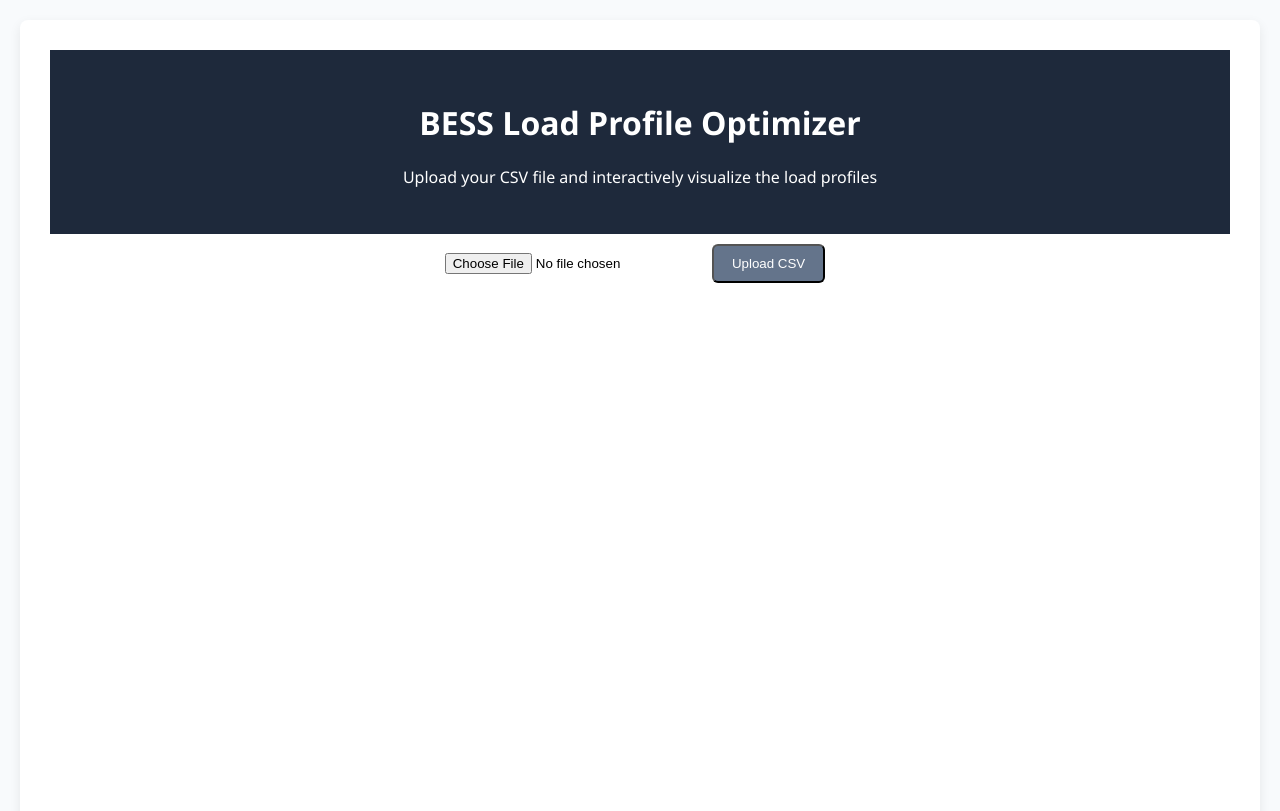
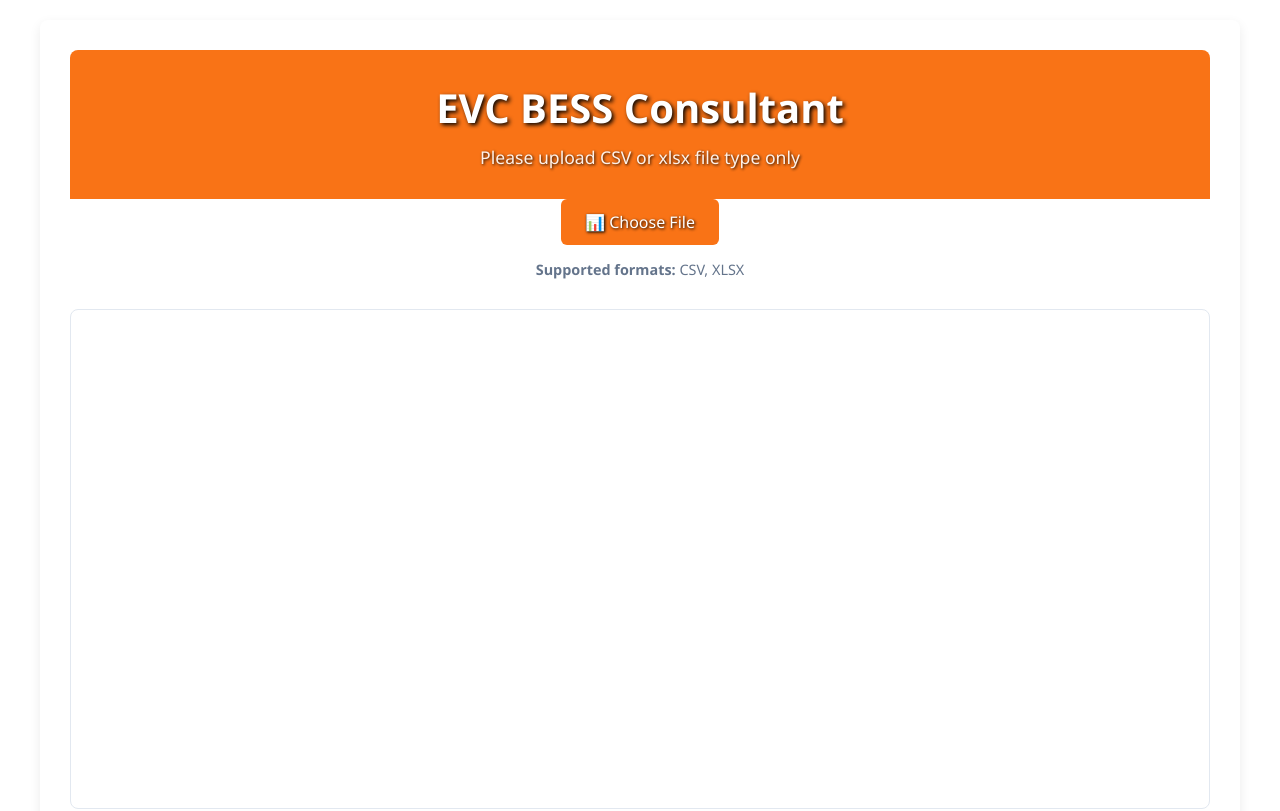
Before and after one commit to Uthayakumarsatyaseelan/EVC-bess-consultant-V2.0, a plain HTML site: page index.html in a window 1280 px wide. Shown: the top 811 px of the page. Drawn offline with nearby package versions, Linux system fonts and the light colour scheme.

Commit message:
index.html

```diff
--- a/index.html
+++ b/index.html
@@ -3,17 +3,24 @@
 <head>
     <meta charset="UTF-8">
     <meta name="viewport" content="width=device-width, initial-scale=1.0">
-    <title>BESS Load Profile Optimizer</title>
+    <title>EVC BESS Consultant</title>
     <script src="https://cdnjs.cloudflare.com/ajax/libs/Chart.js/3.9.1/chart.min.js"></script>
     <script src="https://cdnjs.cloudflare.com/ajax/libs/PapaParse/5.4.1/papaparse.min.js"></script>
     <style>
-        /* Add your styles here */
+        /* Basic reset */
+        * {
+            margin: 0;
+            padding: 0;
+            box-sizing: border-box;
+        }
+
+        /* Body styling */
         body {
             font-family: 'Segoe UI', Tahoma, Geneva, Verdana, sans-serif;
-            background: #f8fafc;
-            margin: 0;
+            background: #ffffff;  /* White background */
             padding: 20px;
         }
+
         .container {
             max-width: 1200px;
             margin: 0 auto;
@@ -22,28 +29,81 @@
             border-radius: 8px;
             box-shadow: 0 4px 12px rgba(0, 0, 0, 0.08);
         }
+
+        /* Header */
         .header {
-            background: #1e293b;
+            background: #F97316;  /* Orange header */
             color: white;
             text-align: center;
             padding: 30px;
+            border-radius: 8px 8px 0 0;
         }
+
+        .header h1 {
+            font-size: 2.5em;
+            font-weight: 700;
+            margin-bottom: 10px;
+            text-shadow: 2px 2px 4px #000000;  /* Black outline for text */
+        }
+
+        .header p {
+            font-size: 1.1em;
+            opacity: 0.9;
+            text-shadow: 1px 1px 3px #000000;  /* Black outline for text */
+        }
+
+        /* Upload Section */
         .upload-section {
             text-align: center;
             margin-bottom: 30px;
         }
+
+        .upload-section input[type="file"] {
+            display: none;
+        }
+
+        .upload-section .file-label {
+            display: inline-block;
+            background: #F97316; /* Orange buttons */
+            color: white;
+            padding: 12px 24px;
+            border-radius: 6px;
+            cursor: pointer;
+            font-size: 1em;
+            font-weight: 500;
+            transition: all 0.2s ease;
+            border: none;
+            text-shadow: 1px 1px 3px #000000; /* Black outline for text */
+        }
+
+        .upload-section .file-label:hover {
+            background: #FF6A13;
+        }
+
+        .file-info {
+            margin-top: 15px;
+            font-size: 0.9em;
+            color: #64748b;
+        }
+
+        /* Chart Section */
         .chart-container {
             background: white;
             padding: 20px;
             margin-bottom: 30px;
+            border-radius: 8px;
+            border: 1px solid #e2e8f0;
             height: 500px;
         }
+
+        /* Controls Section */
         .controls-section {
-            background: #f8fafc;
+            background: #F9FAFB; /* Light background */
             padding: 20px;
             border-radius: 8px;
             border: 1px solid #e2e8f0;
         }
+
         .action-btn {
             background: #64748b;
             color: white;
@@ -51,28 +111,82 @@
             border-radius: 6px;
             cursor: pointer;
             margin: 10px;
+            text-shadow: 1px 1px 3px #000000;  /* Black outline for text */
         }
+
         .action-btn:hover {
             background: #475569;
+        }
+
+        .action-btn.best {
+            background: #059669;
+        }
+
+        .action-btn.best:hover {
+            background: #047857;
+        }
+
+        .action-btn.worst {
+            background: #dc2626;
+        }
+
+        .action-btn.worst:hover {
+            background: #b91c1c;
+        }
+
+        /* Button active state */
+        .zoom-btn {
+            background: #475569;
+            color: white;
+            border: none;
+            padding: 10px 20px;
+            border-radius: 6px;
+            cursor: pointer;
+            font-size: 0.9em;
+            font-weight: 500;
+            transition: all 0.2s ease;
+            margin: 15px auto;
+            display: block;
+        }
+
+        .zoom-btn:hover {
+            background: #334155;
+        }
+
+        .zoom-btn.zoomed-in {
+            background: #059669;
+        }
+
+        .zoom-btn.zoomed-in:hover {
+            background: #047857;
         }
     </style>
 </head>
 <body>
     <div class="container">
+        <!-- Header -->
         <div class="header">
-            <h1>BESS Load Profile Optimizer</h1>
-            <p>Upload your CSV file and interactively visualize the load profiles</p>
+            <h1>EVC BESS Consultant</h1>
+            <p>Please upload CSV or xlsx file type only</p>
         </div>
 
+        <!-- Upload Section -->
         <div class="upload-section">
-            <input type="file" id="csvFile" accept=".csv">
-            <button class="action-btn" onclick="processCSV()">Upload CSV</button>
+            <input type="file" id="csvFile" accept=".csv,.xlsx">
+            <label for="csvFile" class="file-label">
+                📊 Choose File
+            </label>
+            <div class="file-info">
+                <p><strong>Supported formats:</strong> CSV, XLSX</p>
+            </div>
         </div>
 
+        <!-- Chart Container -->
         <div class="chart-container" id="chart-container">
             <canvas id="chart"></canvas>
         </div>
 
+        <!-- Controls Section -->
         <div class="controls-section">
             <h3>Controls</h3>
             <button class="action-btn" onclick="applyPeakCapping()">Apply Peak Capping</button>
```
